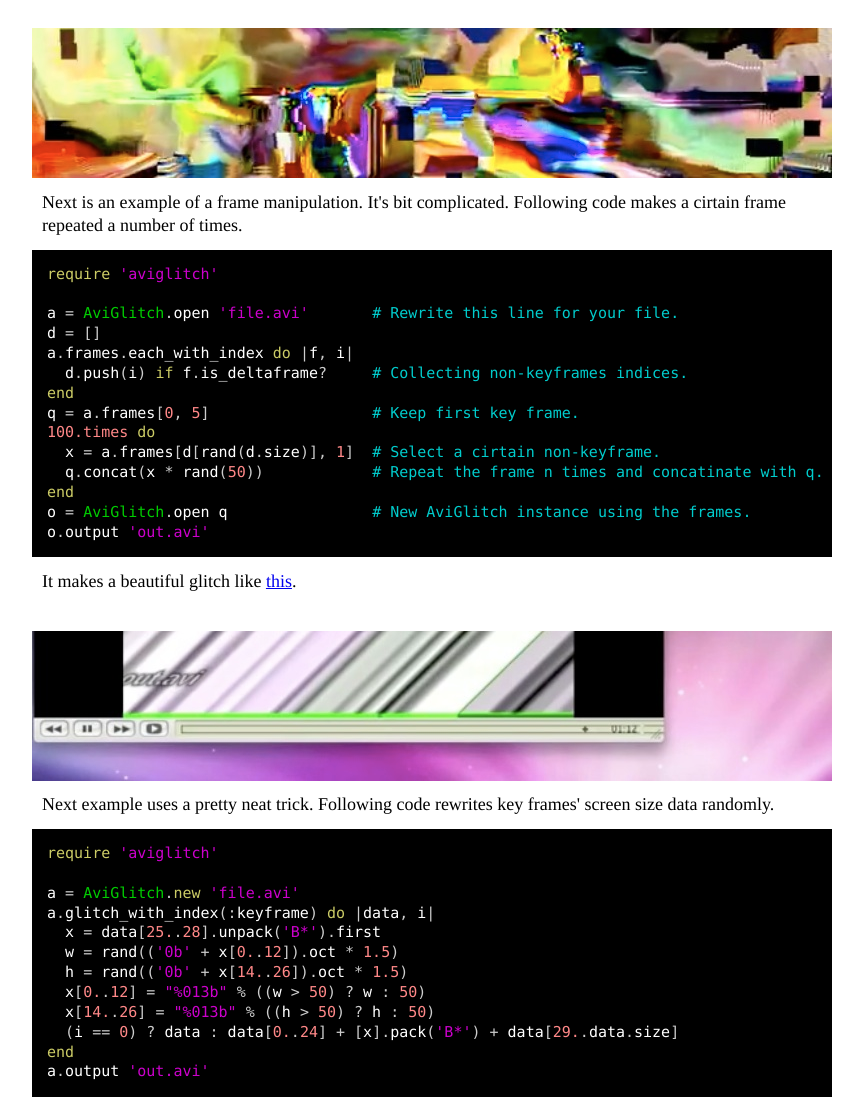
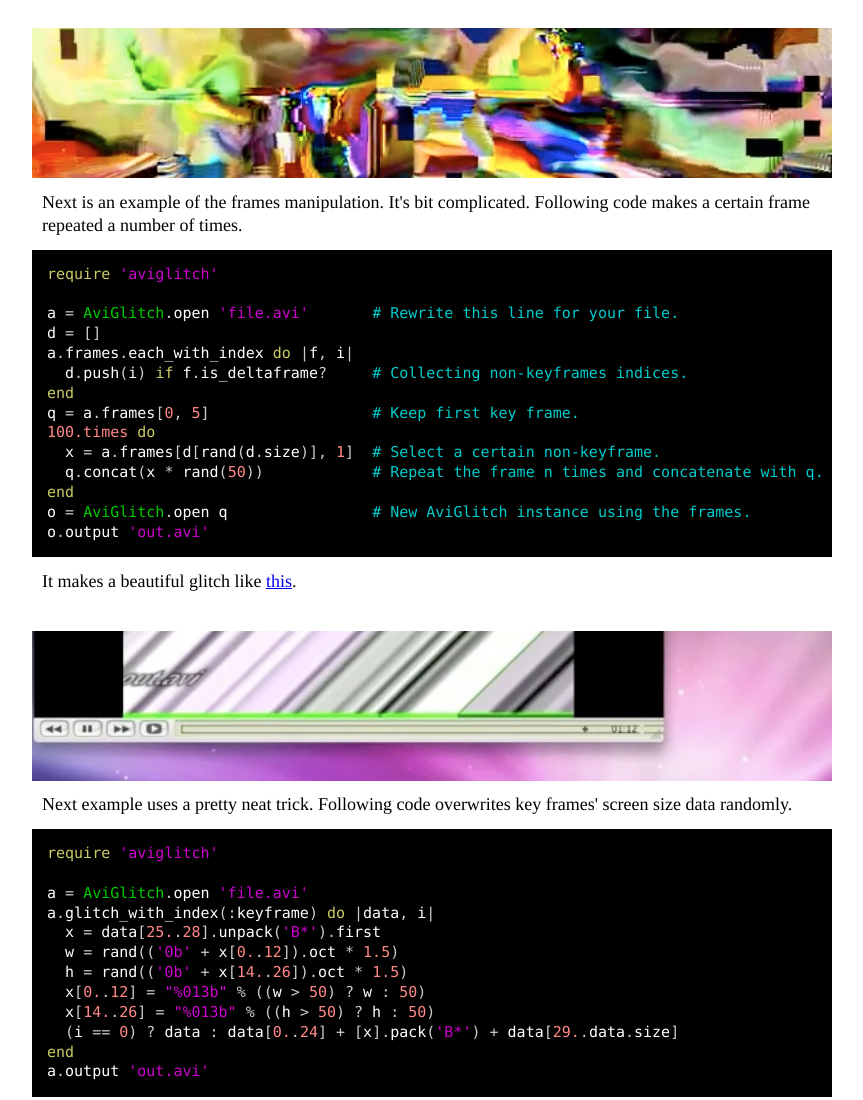
Before and after one commit to ucnv/aviglitch, a plain HTML site: page index.html in a window 1280 px wide. Shown: the part 1144-2244 px from the top of the page, without its empty margins (208-1071 px from the left). Drawn offline with Linux system fonts and the light colour scheme.

Commit message:
Fix typo

```diff
--- a/index.html
+++ b/index.html
@@ -72,7 +72,7 @@ a.output 'out.avi' </code></pre>
     <p>This is the world's easiest way to make a datamoshing video. If you like a complex and messy way, learn <a href="http://www.youtube.com/watch?v=tYytVzbPky8" alt="How to datamosh">this</a>.</p>
 
     <h3 class="example"><a name="color_crsshing" class="e2" href="http://player.vimeo.com/video/13152779?portrait=0&color=ffffff"><img src="files/e2.jpg" alt="Crshed Universal" /></a></h3>
-    <p>Next is an example of a frame manipulation. It's bit complicated. Following code makes a cirtain frame repeated a number of times.</p>
+    <p>Next is an example of the frames manipulation. It's bit complicated. Following code makes a certain frame repeated a number of times.</p>
     <pre class="prettyprint"><code>require 'aviglitch'
 
 a = AviGlitch.open 'file.avi'       # Rewrite this line for your file.
@@ -82,8 +82,8 @@ a.frames.each_with_index do |f, i|
 end
 q = a.frames[0, 5]                  # Keep first key frame.
 100.times do
-  x = a.frames[d[rand(d.size)], 1]  # Select a cirtain non-keyframe.
-  q.concat(x * rand(50))            # Repeat the frame n times and concatinate with q.
+  x = a.frames[d[rand(d.size)], 1]  # Select a certain non-keyframe.
+  q.concat(x * rand(50))            # Repeat the frame n times and concatenate with q.
 end
 o = AviGlitch.open q                # New AviGlitch instance using the frames.
 o.output 'out.avi'</code></pre>
@@ -91,10 +91,10 @@ o.output 'out.avi'</code></pre>
     <p>It makes a beautiful glitch like <a class="e2" href="http://player.vimeo.com/video/13152779?portrait=0&color=ffffff">this</a>.</p>
 
     <h3 class="example"><a name="vlc_bending" class="e3" href="http://player.vimeo.com/video/6547197?portrait=0&color=ffffff"><img src="files/e3.jpg" alt="VLC Bending" /></a></h3>
-    <p>Next example uses a pretty neat trick. Following code rewrites key frames' screen size data randomly.</a>
+    <p>Next example uses a pretty neat trick. Following code overwrites key frames' screen size data randomly.</a>
     <pre class="prettyprint"><code>require 'aviglitch'
 
-a = AviGlitch.new 'file.avi'
+a = AviGlitch.open 'file.avi'
 a.glitch_with_index(:keyframe) do |data, i|
   x = data[25..28].unpack('B*').first
   w = rand(('0b' + x[0..12]).oct * 1.5)
```
